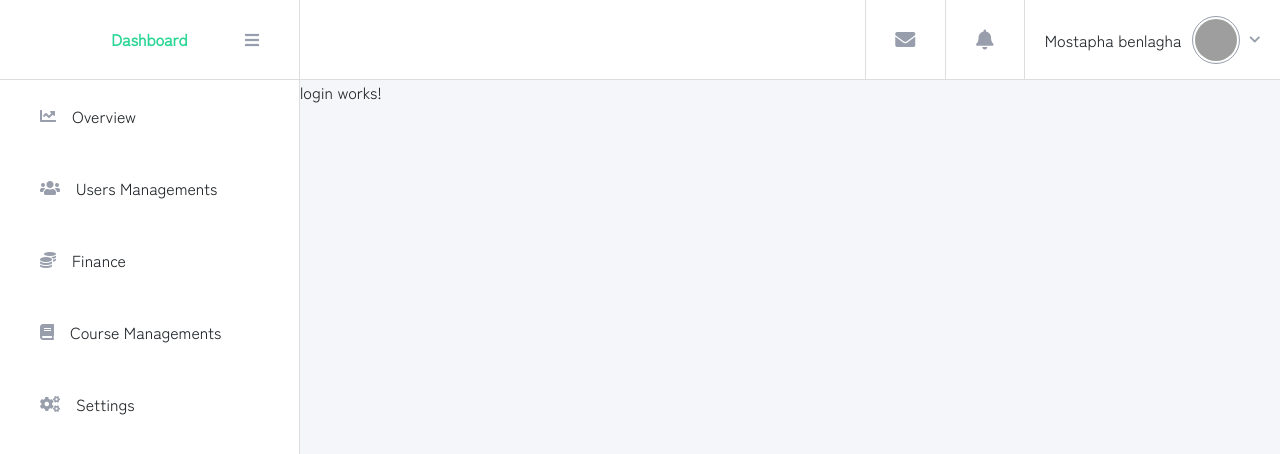
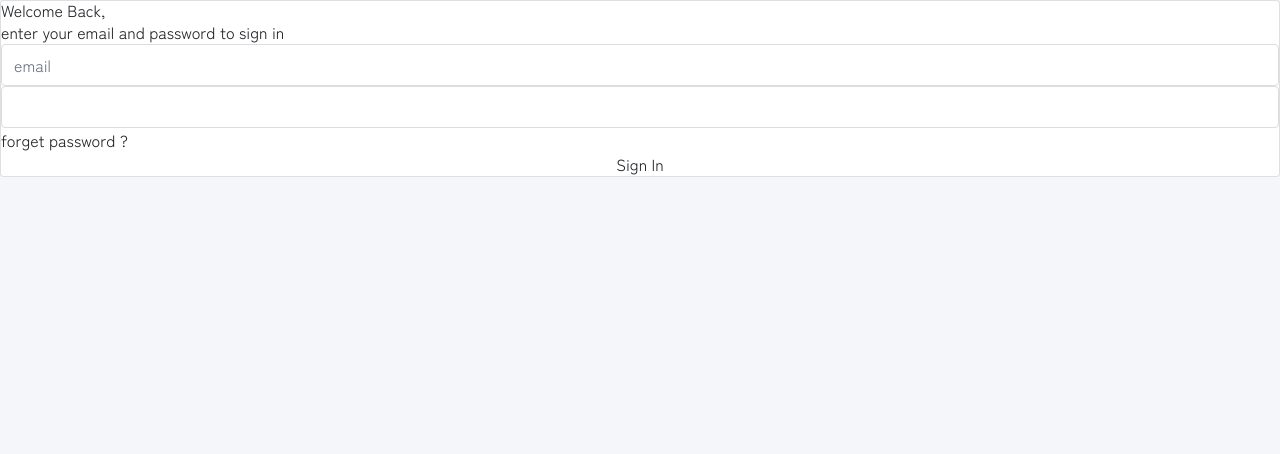
Before and after one commit to Mostafaben/biapi_test_dashboard, an Angular app: page /auth/login in a window 1280 px wide. Shown: the top 454 px of the page. Built offline with nearby package versions, Linux system fonts and the light colour scheme; grey boxes are pictures that could not be loaded; a web font is replaced by a local one.

Commit message:
[FIX] routing

```diff
--- a/src/app/app-routing.module.ts
+++ b/src/app/app-routing.module.ts
@@ -13,19 +13,15 @@ const routes: Routes = [
           import("./modules/users-managements/users-managements.module").then(
             module => module.UsersManagementsModule
           )
-      },
-      {
-        path: "auth",
-        loadChildren: () =>
-          import("./modules/authentication/authentication.module").then(
-            module => module.AuthenticationModule
-          )
-      },
-      {
-        path: "**",
-        redirectTo: "dashboard"
       }
     ]
+  },
+  {
+    path: "auth",
+    loadChildren: () =>
+      import("./modules/authentication/authentication.module").then(
+        module => module.AuthenticationModule
+      )
   },
   {
     path: "**",
--- a/src/app/modules/authentication/components/login/login.component.html
+++ b/src/app/modules/authentication/components/login/login.component.html
@@ -1 +1,12 @@
-<p>login works!</p>
+<div class="page-container">
+    <form class="card">
+        <h1>
+            Welcome Back,
+        </h1>
+        <p>enter your email and password to sign in</p>
+        <input type="email" placeholder="email">
+        <input type="password">
+        <span>forget password ?</span>
+        <button type="submit">Sign In</button>
+    </form>
+</div>
```
